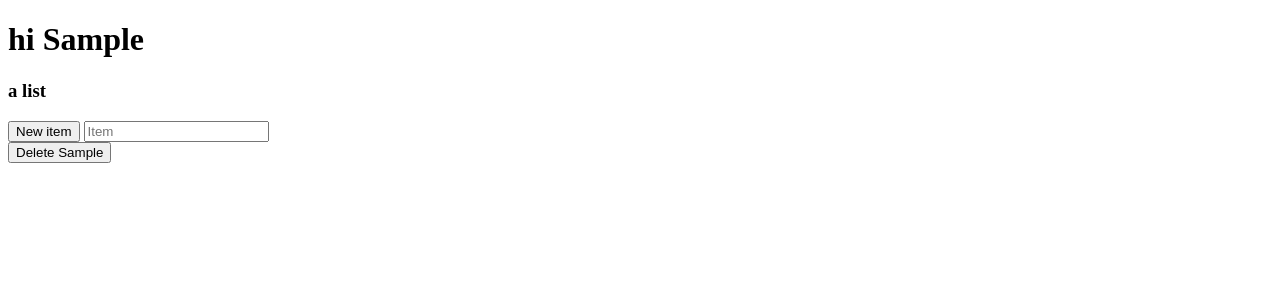
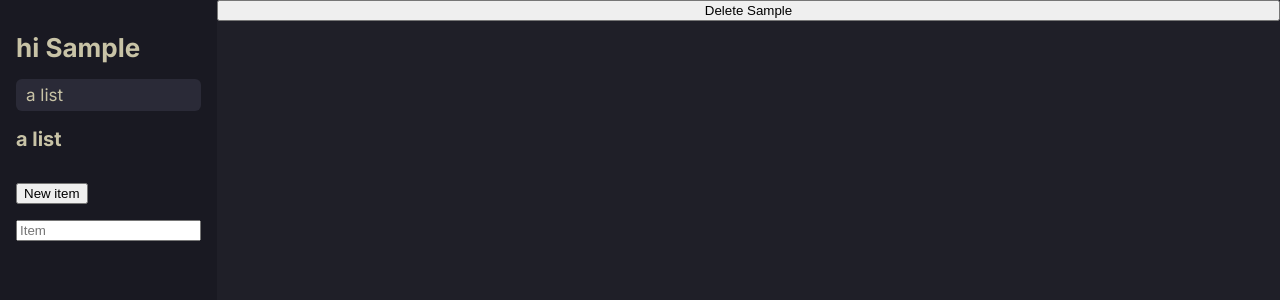
Before and after one commit to notken12/checklist, a SvelteKit app: page / in a window 1280 px wide. Both pictures are taken after typing "Sample" into the empty fields and a click on the button "Submit". Shown: the top 300 px of the page. Built offline with nearby package versions, Linux system fonts and the light colour scheme.

Commit message:
start organizing page

```diff
--- a/src/app.html
+++ b/src/app.html
@@ -1,12 +1,16 @@
 <!DOCTYPE html>
 <html lang="en">
+
 <head>
   <meta charset="utf-8" />
   <link rel="icon" href="%sveltekit.assets%/favicon.png" />
   <meta name="viewport" content="width=device-width" />
+  <link rel="stylesheet" href="%sveltekit.assets%/app.css">
   %sveltekit.head%
 </head>
+
 <body>
   <div>%sveltekit.body%</div>
 </body>
+
 </html>
--- a/src/lib/List.svelte
+++ b/src/lib/List.svelte
@@ -1,14 +1,15 @@
 <script lang="ts">
-	import { dataSource, user } from './stores';
+	import { dataSource } from './stores';
 
-	import type { List } from './types';
+	import type { List, UserData } from './types';
 
 	export let list: List;
+	export let user: UserData;
 	let newItemTitle = '';
 
 	const newItem = async () => {
 		list.items.push({ id: list.items.length.toString(), name: newItemTitle });
-		$dataSource.write($user);
+		$dataSource.write(user);
 	};
 </script>
 
--- /dev/null
+++ b/src/lib/SideNav.svelte
@@ -0,0 +1,31 @@
+<script lang="ts">
+	import type { UserData } from './types';
+
+	import List from '$lib/List.svelte';
+	import ListItem from '$lib/ui/ListItem.svelte';
+
+	export let user: UserData;
+</script>
+
+<nav>
+	{#each user.lists as list}
+		<h1>
+			hi {user.name}
+		</h1>
+
+		<ListItem on:click={console.log}>{list.name}</ListItem>
+		<List {list} {user} />
+	{/each}
+</nav>
+
+<style>
+	nav {
+		background: var(--base01);
+		background: var(--darker-black);
+		padding: 32px 16px;
+		display: flex;
+		flex-direction: column;
+		align-items: flex-start;
+		gap: 16px;
+	}
+</style>
--- /dev/null
+++ b/src/lib/ui/ListItem.svelte
@@ -0,0 +1,16 @@
+<script lang="ts">
+</script>
+
+<li on:click>
+	<slot />
+</li>
+
+<style>
+	li {
+		list-style: none;
+		background: var(--base01);
+		padding: 6px 10px;
+		border-radius: 6px;
+		width: 100%;
+	}
+</style>
--- /dev/null
+++ b/src/routes/+layout.svelte
@@ -0,0 +1 @@
+<slot />
--- a/src/routes/+page.svelte
+++ b/src/routes/+page.svelte
@@ -2,8 +2,8 @@
 	import { type Id } from '$lib/types';
 	import type { UserData } from '$lib/types';
 	import { onMount } from 'svelte';
-	import List from '$lib/List.svelte';
 	import { dataSource, user } from '$lib/stores';
+	import SideNav from '$lib/SideNav.svelte';
 
 	let newUsername = '';
 
@@ -50,14 +50,11 @@
 {#if !$dataSource.initialized}
 	<p>Loading...</p>
 {:else if $user}
-	<h1>
-		hi {$user.name}
-	</h1>
-	{#each $user.lists as list}
-		<List {list} />
-	{/each}
-	<br />
-	<button on:click={deleteUser}>Delete {$user.name}</button>
+	<SideNav user={$user} />
+
+	<main>
+		<button on:click={deleteUser}>Delete {$user.name}</button>
+	</main>
 {:else}
 	<!-- TODO: add login form -->
 	<form
--- /dev/null
+++ b/static/app.css
@@ -0,0 +1,65 @@
+@import url('https://fonts.googleapis.com/css2?family=Inter:wght@400;700;900&family=Space+Mono:wght@400;700&display=swap');
+
+* {
+  box-sizing: border-box;
+}
+
+:root {
+  --darker-black: #191922;
+  --base00: #1f1f28;
+  --base01: #2a2a37;
+  --base02: #223249;
+  --base03: #363646;
+  --base04: #4c4c55;
+  --base05: #c8c3a6;
+  --base06: #d2cdb0;
+  --base07: #DCD7BA;
+  --base08: #d8616b;
+  --base09: #ffa066;
+  --base0A: #dca561;
+  --base0B: #98bb6c;
+  --base0C: #7fb4ca;
+  --base0D: #7e9cd8;
+  --base0E: #9c86bf;
+  --base0F: #d8616b;
+  margin: 0;
+  min-width: 100%;
+  min-height: 100%;
+  display: flex;
+}
+
+body {
+  background: var(--base00);
+  color: var(--base05);
+  font-family: 'Inter', system-ui, -apple-system, BlinkMacSystemFont, 'Segoe UI', Roboto, Oxygen, Ubuntu, Cantarell, 'Open Sans', 'Helvetica Neue', sans-serif;
+  /* font-family: 'Space Mono', monospace; */
+  font-size: 17px;
+  margin: 0;
+  min-width: 100%;
+  min-height: 100%;
+  display: flex;
+  flex-direction: column;
+}
+
+body > div {
+  min-width: 100%;
+  min-height: 100%;
+  display: flex;
+  flex-direction: row;
+}
+
+p, h1, h2, h3, h4, h5, h6 {
+  margin: 0;
+}
+
+main {
+  display: flex;
+  flex-direction: column;
+  width: 100%;
+  height: 100%;
+}
+
+h1 {
+font-size: 26px;
+  font-weight: 700;
+}
```
Lines whose indentation alone changed are shown as unchanged.
